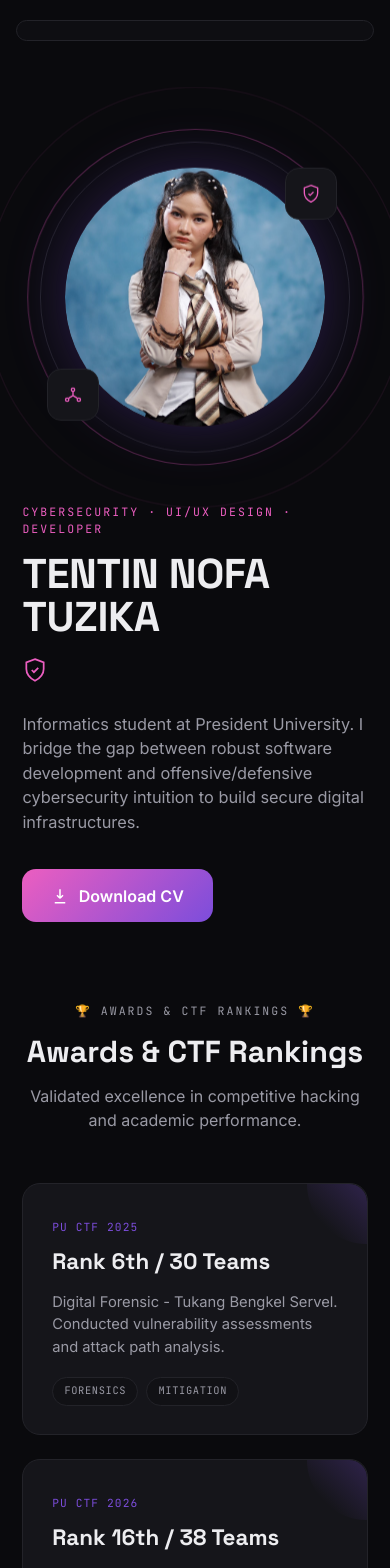
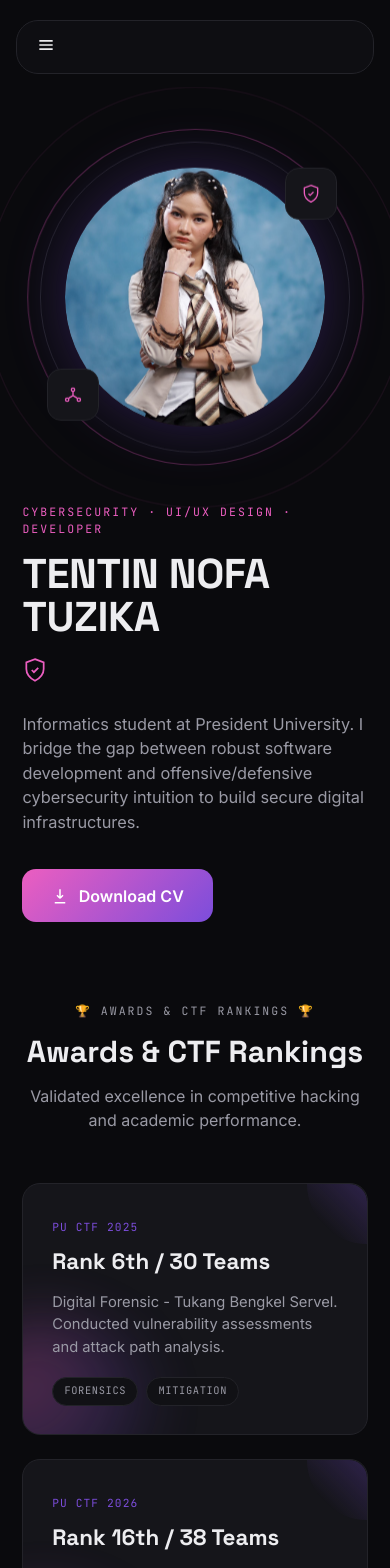
Before and after one commit to tentin-nofa/Portofolio, a React (Vite) app: page / in a window 390 px wide. Shown: the top 1568 px of the page. Built offline with nearby package versions, Linux system fonts and the light colour scheme.

Commit message:
move filter tabs to All Projects page only

```diff
--- a/src/components/AllProjects.jsx
+++ b/src/components/AllProjects.jsx
@@ -1,9 +1,22 @@
-import React from 'react'
+import React, { useState } from 'react'
 import { projects } from '../data/projects.js'
 import ProjectIcon from './ProjectIcon.jsx'
 import Footer from './Footer.jsx'
 
+const filters = [
+  { id: 'all', label: 'All' },
+  { id: 'project', label: 'Projects' },
+  { id: 'event', label: 'Events' },
+  { id: 'report', label: 'Reports' },
+]
+
 export default function AllProjects() {
+  const [filter, setFilter] = useState('all')
+
+  const visible = projects.filter(
+    (p) => filter === 'all' || (p.category || 'project') === filter
+  )
+
   return (
     <div className="all-projects-page">
       <a className="back-link" href="#home">
@@ -20,14 +33,27 @@ export default function AllProjects() {
           margin: '0.6rem 0',
         }}
       >
-        All Projects
+        Builds, Battles & Reports
       </h2>
       <p style={{ color: 'var(--text-dim)', maxWidth: 560 }}>
-        Click Project and you will be directed to the GitHub repository
+        Projects I've built, events I've joined, and reports I've written — click any
+        card to see the repository, certificate, or full report.
       </p>
 
+      <div className="filter-tabs">
+        {filters.map((f) => (
+          <button
+            key={f.id}
+            className={`filter-tab${filter === f.id ? ' active' : ''}`}
+            onClick={() => setFilter(f.id)}
+          >
+            {f.label}
+          </button>
+        ))}
+      </div>
+
       <div className="all-projects-grid">
-        {projects.map((p) => (
+        {visible.map((p) => (
           <a
             className={`project-card${p.wide ? ' wide' : ''}`}
             href={p.github}
@@ -56,6 +82,7 @@ export default function AllProjects() {
               <h3>{p.title}</h3>
               <p>{p.desc}</p>
               {p.stack && <p className="stack-line">Stack: {p.stack}</p>}
+              {p.linkLabel && <p className="link-label">{p.linkLabel} →</p>}
             </div>
           </a>
         ))}
--- a/src/components/Footer.jsx
+++ b/src/components/Footer.jsx
@@ -7,7 +7,10 @@ export default function Footer() {
         <div className="foot-name">Tentin Nofa Tuzika</div>
         <div className="copyright">© 2026 Tentin Nofa Tuzika. All rights reserved.</div>
       </div>
-      <span className="status-chip">Status: Ready to Deploy</span>
+      <span className="status-chip">
+        <span className="status-dot"></span>
+        Status: Ready for Internship
+      </span>
     </footer>
   )
 }
--- a/src/components/Navbar.jsx
+++ b/src/components/Navbar.jsx
@@ -4,12 +4,13 @@ const links = [
   { id: 'home', label: 'Home' },
   { id: 'awards', label: 'Awards' },
   { id: 'skills', label: 'Skills' },
-  { id: 'projects', label: 'Projects' },
+  { id: 'projects', label: 'Experiences' },
   { id: 'contact', label: 'Contact' },
 ]
 
 export default function Navbar() {
   const [active, setActive] = useState('home')
+  const [menuOpen, setMenuOpen] = useState(false)
 
   useEffect(() => {
     const sections = links
@@ -39,13 +40,43 @@ export default function Navbar() {
   }, [])
 
   return (
-    <nav className="navbar">
-      <div className="nav-links">
+    <nav className={`navbar${menuOpen ? ' open' : ''}`}>
+      <div className="navbar-bar">
+        <div className="nav-links">
+          {links.map((l) => (
+            <a
+              key={l.id}
+              href={`#${l.id}`}
+              className={active === l.id ? 'active' : ''}
+            >
+              {l.label}
+            </a>
+          ))}
+        </div>
+
+        <button
+          className="nav-toggle"
+          aria-label="Toggle menu"
+          aria-expanded={menuOpen}
+          onClick={() => setMenuOpen((v) => !v)}
+        >
+          <svg width="20" height="20" viewBox="0 0 24 24" fill="none" stroke="currentColor" strokeWidth="2">
+            {menuOpen ? (
+              <path d="M6 6l12 12M18 6l-12 12" />
+            ) : (
+              <path d="M4 7h16M4 12h16M4 17h16" />
+            )}
+          </svg>
+        </button>
+      </div>
+
+      <div className="nav-links-mobile">
         {links.map((l) => (
           <a
             key={l.id}
             href={`#${l.id}`}
             className={active === l.id ? 'active' : ''}
+            onClick={() => setMenuOpen(false)}
           >
             {l.label}
           </a>
--- a/src/components/Projects.jsx
+++ b/src/components/Projects.jsx
@@ -16,9 +16,9 @@ export default function Projects() {
     <section className="section" id="projects">
       <div className="projects-head">
         <div>
-          <p className="eyebrow">▦ Recent Projects</p>
+          <p className="eyebrow">▦ Activity Log</p>
           <h2 style={{ fontFamily: 'var(--font-display)', fontSize: '2rem', margin: '0.6rem 0 0' }}>
-            Experience & Technical Builds
+            Builds, Battles & Reports
           </h2>
         </div>
         <button className="view-all" onClick={goToAllProjects}>
@@ -55,6 +55,7 @@ export default function Projects() {
               <h3>{p.title}</h3>
               <p>{p.desc}</p>
               {p.stack && <p className="stack-line">Stack: {p.stack}</p>}
+              {p.linkLabel && <p className="link-label">{p.linkLabel} →</p>}
             </div>
           </a>
         ))}
--- a/src/styles.css
+++ b/src/styles.css
@@ -48,14 +48,18 @@ img { max-width: 100%; display: block; }
   left: 50%;
   transform: translateX(-50%);
   z-index: 100;
+  background: rgba(17,17,21,0.75);
+  backdrop-filter: blur(14px);
+  border: 1px solid var(--card-border);
+  border-radius: 28px;
+  width: max-content;
+}
+
+.navbar-bar {
   display: flex;
   align-items: center;
   gap: 2.2rem;
-  background: rgba(17,17,21,0.75);
-  backdrop-filter: blur(14px);
-  border: 1px solid var(--card-border);
-  border-radius: 999px;
-  padding: 0.65rem 1rem 0.65rem 1.6rem;
+  padding: 0.65rem 1.3rem;
 }
 
 .nav-links { display: flex; gap: 1.8rem; }
@@ -69,6 +73,7 @@ img { max-width: 100%; display: block; }
   padding-bottom: 4px;
   border-bottom: 2px solid transparent;
   transition: color 0.2s, border-color 0.2s;
+  white-space: nowrap;
 }
 
 .nav-links a:hover,
@@ -77,20 +82,38 @@ img { max-width: 100%; display: block; }
   border-color: var(--pink);
 }
 
-.nav-cta {
-  font-family: var(--font-mono);
-  font-size: 0.72rem;
-  letter-spacing: 0.08em;
-  font-weight: 600;
-  text-transform: uppercase;
-  color: #fff;
-  background: var(--gradient);
-  padding: 0.55rem 1.3rem;
-  border-radius: 999px;
-  white-space: nowrap;
+.nav-toggle {
+  display: none;
+  background: transparent;
+  border: none;
+  color: var(--text);
+  cursor: pointer;
+  padding: 0.3rem;
 }
 
-.nav-toggle { display: none; }
+.nav-links-mobile {
+  display: none;
+  flex-direction: column;
+  gap: 0.2rem;
+  padding: 0 1rem 0.8rem;
+}
+
+.nav-links-mobile a {
+  font-family: var(--font-mono);
+  font-size: 0.78rem;
+  letter-spacing: 0.1em;
+  text-transform: uppercase;
+  color: var(--text-dim);
+  padding: 0.75rem 0.6rem;
+  border-radius: 12px;
+  transition: color 0.2s, background 0.2s;
+}
+
+.nav-links-mobile a:hover,
+.nav-links-mobile a.active {
+  color: var(--text);
+  background: rgba(236, 94, 192, 0.12);
+}
 
 /* ---------- SECTION WRAPPER ---------- */
 .section {
@@ -267,6 +290,7 @@ img { max-width: 100%; display: block; }
   padding: 1.8rem;
   position: relative;
   overflow: hidden;
+  isolation: isolate;
 }
 
 .card::before {
@@ -276,6 +300,42 @@ img { max-width: 100%; display: block; }
   width: 60px; height: 60px;
   background: linear-gradient(225deg, rgba(124,77,219,0.25), transparent 70%);
   border-radius: 0 18px 0 100%;
+  z-index: 1;
+}
+
+.card::after {
+  content: "";
+  position: absolute;
+  width: 220px;
+  height: 220px;
+  left: -60px;
+  bottom: -90px;
+  background: radial-gradient(circle at 30% 30%, rgba(236,94,192,0.4), rgba(124,77,219,0.28) 45%, transparent 70%);
+  filter: blur(30px);
+  border-radius: 42% 58% 63% 37% / 41% 44% 56% 59%;
+  animation: fluid-morph 9s ease-in-out infinite;
+  z-index: -1;
+  opacity: 0.75;
+  transition: opacity 0.3s ease;
+}
+
+.card:hover::after {
+  opacity: 1;
+}
+
+@keyframes fluid-morph {
+  0%, 100% {
+    border-radius: 42% 58% 63% 37% / 41% 44% 56% 59%;
+    transform: translate(0, 0) scale(1);
+  }
+  33% {
+    border-radius: 58% 42% 39% 61% / 60% 38% 62% 40%;
+    transform: translate(18px, -14px) scale(1.08);
+  }
+  66% {
+    border-radius: 37% 63% 55% 45% / 48% 60% 40% 52%;
+    transform: translate(-10px, 10px) scale(0.96);
+  }
 }
 
 .card .tag-label {
@@ -430,6 +490,40 @@ img { max-width: 100%; display: block; }
 }
 .view-all:hover { color: var(--text); border-color: var(--pink); }
 
+.filter-tabs {
+  display: flex;
+  flex-wrap: wrap;
+  gap: 0.6rem;
+  margin-bottom: 2rem;
+}
+.filter-tab {
+  font-family: var(--font-mono);
+  font-size: 0.72rem;
+  letter-spacing: 0.08em;
+  text-transform: uppercase;
+  color: var(--text-dim);
+  background: transparent;
+  border: 1px solid var(--card-border);
+  padding: 0.5rem 1.1rem;
+  border-radius: 999px;
+  cursor: pointer;
+  transition: color 0.2s, border-color 0.2s, background 0.2s;
+}
+.filter-tab:hover { color: var(--text); border-color: var(--pink); }
+.filter-tab.active {
+  color: #fff;
+  background: var(--gradient);
+  border-color: transparent;
+}
+
+.project-body .link-label {
+  color: var(--pink);
+  font-family: var(--font-mono);
+  font-size: 0.76rem;
+  letter-spacing: 0.04em;
+  margin-top: 0.7rem;
+}
+
 .projects-grid {
   display: grid;
   grid-template-columns: repeat(2, 1fr);
@@ -573,6 +667,23 @@ footer .copyright { color: var(--text-faint); font-size: 0.85rem; margin-top: 0.
   border: 1px solid var(--card-border);
   padding: 0.5rem 1rem;
   border-radius: 999px;
+  display: inline-flex;
+  align-items: center;
+  gap: 0.55rem;
+}
+.status-dot {
+  width: 8px;
+  height: 8px;
+  border-radius: 50%;
+  background: #3ee08a;
+  box-shadow: 0 0 0 0 rgba(62, 224, 138, 0.6);
+  animation: status-pulse 2s ease-out infinite;
+  flex-shrink: 0;
+}
+@keyframes status-pulse {
+  0% { box-shadow: 0 0 0 0 rgba(62, 224, 138, 0.55); }
+  70% { box-shadow: 0 0 0 7px rgba(62, 224, 138, 0); }
+  100% { box-shadow: 0 0 0 0 rgba(62, 224, 138, 0); }
 }
 
 /* ---------- RESPONSIVE ---------- */
@@ -587,9 +698,12 @@ footer .copyright { color: var(--text-faint); font-size: 0.85rem; margin-top: 0.
 }
 
 @media (max-width: 640px) {
-  .navbar { left: 1rem; right: 1rem; transform: none; flex-wrap: wrap; padding: 0.6rem 0.8rem; gap: 0.8rem; width: calc(100% - 2rem); justify-content: center; }
+  .navbar { left: 1rem; right: 1rem; transform: none; width: calc(100% - 2rem); border-radius: 22px; }
+  .navbar-bar { justify-content: space-between; padding: 0.6rem 0.9rem; }
   .nav-links { display: none; }
   .nav-toggle { display: block; }
+  .nav-links-mobile { display: none; }
+  .navbar.open .nav-links-mobile { display: flex; }
   .section { padding: 5rem 1.4rem; }
   .all-projects-grid { grid-template-columns: 1fr; }
   footer { flex-direction: column; align-items: flex-start; }
```
Also changed, not shown: src/data/projects.js (+41 -0 lines), src/components/Awards.jsx (line endings or trailing spaces).
